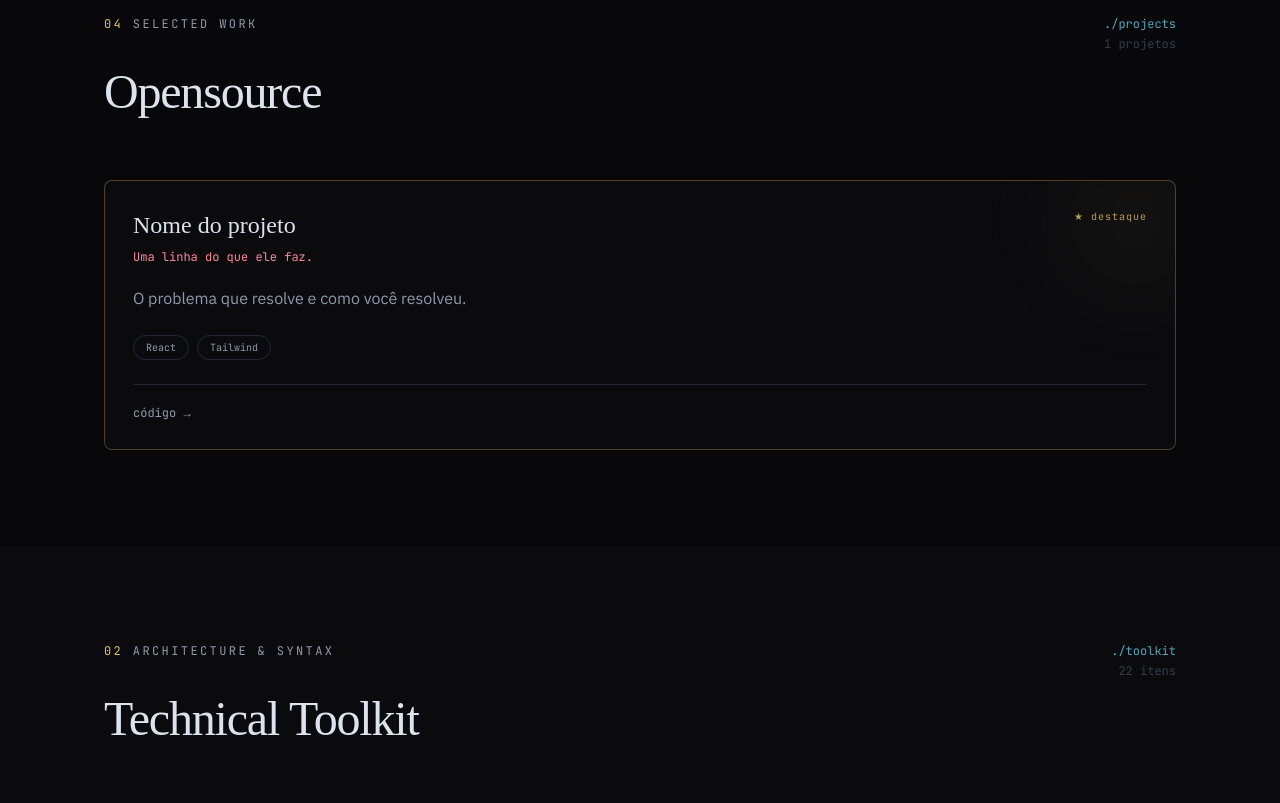
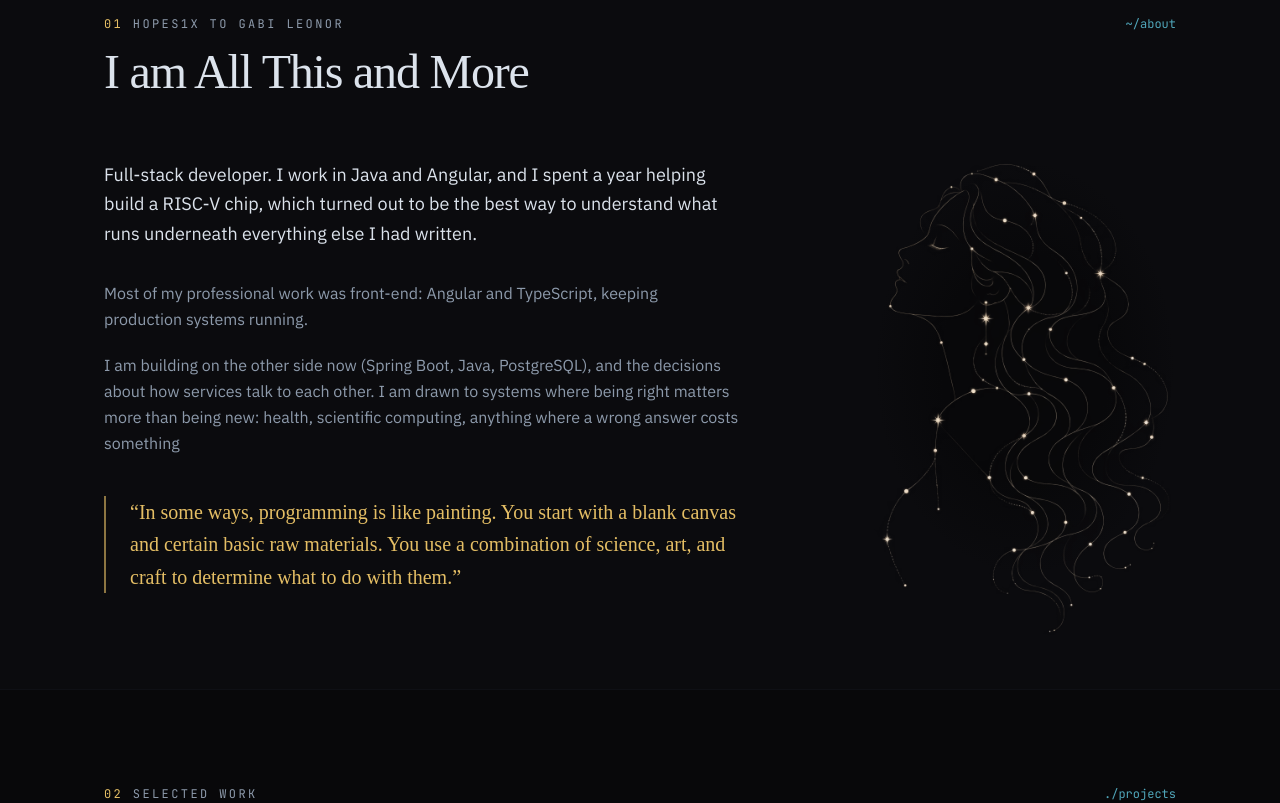
Before and after one commit to gabi-gms/myportfolio, a React (Vite) app: page / in a window 1280 px wide. Shown: the part 880-1683 px from the top of the page. Built offline with nearby package versions, Linux system fonts and the light colour scheme; a web font is replaced by a local one.

Commit message:
feat: Add an [DAbout section with biographical text and an image of my own constellation, which is removed from the header and appears here as a watermark

```diff
--- a/src/App.tsx
+++ b/src/App.tsx
@@ -6,7 +6,7 @@ import Section from './components/Section';
 // import { printConsoleEgg } from './utils/consoleEgg';
 import { ui, techs, projects } from './data/content';
 
-// import About from './sections/About';
+import About from './sections/About';
 import TechStack from './sections/TechStack';
 import Education from './sections/Education';
 import Experience from './sections/Experience';
@@ -26,33 +26,33 @@ export default function App() {
       <main id="top">
         <Header />
 
-        {/* <Section id="about"  index="01" eyebrow="quem escreve" title="Sobre" path="~/about">
+        <Section id="about"  index="01" eyebrow={ui.eyebrows.about} title={ui.sectionTitles.about} path="~/about" raised>
           <About />
-        </Section> */}
+        </Section>
 
-        <Section  id="projects" index="04" eyebrow={ui.eyebrows.projects} title={ui.sectionTitles.projects} path="./projects "
+        <Section  id="projects" index="02" eyebrow={ui.eyebrows.projects} title={ui.sectionTitles.projects} path="./projects "
           meta={`${projects.length} projetos`}
         >
           <Projects />
         </Section>
 
-        <Section id="tech" index="02" eyebrow={ui.eyebrows.tech} title={ui.sectionTitles.tech} path="./toolkit"
+         <Section id="tech" index="03" eyebrow={ui.eyebrows.tech} title={ui.sectionTitles.tech} path="./toolkit"
           meta={`${techs.length} itens`} raised
         >
           <TechStack />
         </Section>
 
-        <Section id="experience" index="03" eyebrow={ui.eyebrows.experience} title={ui.sectionTitles.experience} path="./experience" >
+        <Section id="experience" index="05" eyebrow={ui.eyebrows.experience} title={ui.sectionTitles.experience} path="./experience" >
           <Experience />
         </Section>
 
-        <Section id="education" index="05" eyebrow={ui.eyebrows.education} title={ui.sectionTitles.education} path="./education" raised
+        <Section  id="interests"  index="06" eyebrow={ui.eyebrows.interests} title={ui.sectionTitles.interests} path="./interests"  raised>
+          <Interests />
+        </Section>
+
+        <Section id="education" index="04" eyebrow={ui.eyebrows.education} title={ui.sectionTitles.education} path="./education"
         >
           <Education />
-        </Section>
-
-        <Section  id="interests"  index="06" eyebrow={ui.eyebrows.interests} title={ui.sectionTitles.interests} path="./interests"  >
-          <Interests />
         </Section>
 
         <Section id="contact" index="07" eyebrow={ui.eyebrows.contact} title={ui.sectionTitles.contact} path="./contact" raised>
--- a/src/components/Header.tsx
+++ b/src/components/Header.tsx
@@ -1,6 +1,6 @@
 import { MoonIcon } from '@phosphor-icons/react';
 import Starfield from './Starfield';
-import selene from '../assets/selene.svg';
+import selene from '../assets/selene.png';
 import { ui } from '../data/content';
 import ActionLink from './ActionLink';
 
--- a/src/data/content.ts
+++ b/src/data/content.ts
@@ -17,7 +17,7 @@ import {
 
 export const ui = {
   sectionTitles: {
-    about: 'ABOUTME',
+    about: 'I am All This and More',
     tech: 'Technical Toolkit',
     experience: 'My Timeline',
     projects: 'Opensource',
@@ -27,7 +27,7 @@ export const ui = {
   },
   eyebrows: {
     header: 'ready player one',
-    about: 'Who I am',
+    about: 'hopes1x to Gabi Leonor',
     tech: 'Architecture & Syntax',
     experience: 'Experience',
     projects: 'Selected Work',
@@ -74,8 +74,15 @@ export const ui = {
 };
 
 export const about = {
-  intro: 'Um parágrafo sobre quem você é profissionalmente.',
-  detail: 'Um segundo parágrafo — o que te move, como você trabalha.',
+  lead: `Full-stack developer. I work in Java and Angular, and I spent a year helping build a RISC-V chip,
+  which turned out to be the best way to understand what runs underneath everything else I had written.`,
+  paragraphs: [
+    `Most of my professional work was front-end: Angular and TypeScript, keeping production systems running. `,
+    `I am building on the other side now (Spring Boot, Java, PostgreSQL), and the decisions about how services talk to each other.
+    I am drawn to systems where being right matters more than being new: health, scientific computing, anything where a wrong answer costs something`
+  ],
+  quote: `In some ways, programming is like painting. You start with a blank canvas and certain basic raw materials.
+  You use a combination of science, art, and craft to determine what to do with them.`,
 };
 
 export const techs: TechItem[] = [
--- a/src/sections/About.tsx
+++ b/src/sections/About.tsx
@@ -1,36 +1,43 @@
-import { about, ui } from '../data/content';
+import selene from '../assets/selene.png';
+import { about } from '../data/content';
 
 export default function About() {
   return (
-    <div className="grid gap-10 lg:grid-cols-[1.4fr_1fr] lg:gap-16">
-      <div className="space-y-5 text-lg leading-relaxed text-moon-muted">
-        <p>{about.intro}</p>
-        <p>{about.detail}</p>
+    <div className="grid items-start gap-12 lg:grid-cols-[1.7fr_1fr] lg:gap-16">
+      <div>
+        <p className="text-base leading-relaxed text-moon sm:text-lg">
+          {about.lead}
+        </p>
+
+        <div className="mt-8 space-y-5">
+          {about.paragraphs.map((text) => (
+            <p key={text} className="leading-relaxed text-moon-muted">
+              {text}
+            </p>
+          ))}
+        </div>
+
+        <blockquote className="mt-10 border-l-2 border-luna/60 pl-6">
+          <p className="font-display text-lg leading-relaxed text-luna sm:text-xl">
+            “{about.quote}”
+          </p>
+        </blockquote>
       </div>
 
-      <aside className="relative rounded-lg border border-edge/60 bg-surface p-6">
-                <span
-          className="absolute -top-3 left-6 bg-bg px-2 font-mono text-[10px] tracking-widest text-secondary"
+      <figure className="relative ml-auto hidden h-104 lg:block">
+        <div
           aria-hidden="true"
-        >
-          {ui.about.statusLabel}
-        </span>
-        <ul className="space-y-3 font-mono text-xs text-moon-muted">
-          {ui.about.statusItems.map((item, i) => (
-            <li key={item} className="flex items-center gap-2">
-              <span
-                className={
-                  ['h-1.5 w-1.5 rounded-full bg-secondary', 'text-luna', 'text-accent'][i]
-                }
-                aria-hidden="true"
-              >
-                {['', '☾', '◆'][i]}
-              </span>
-              {item}
-            </li>
-          ))}
-        </ul>
-      </aside>
+          className="pointer-events-none absolute inset-0 bg-[radial-gradient(farthest-side,var(--color-bg)_0%,var(--color-bg)_55%,transparent_100%)]"
+        />
+        <img
+          src={selene}
+          alt=""
+          width={600}
+          height={900}
+          loading="lazy"
+          className="relative mx-auto max-h-120 w-full object-contain"
+        />
+      </figure>
     </div>
   );
 }
```
Also changed, not shown: src/assets/selene.png (added), src/assets/selene.svg (deleted).
